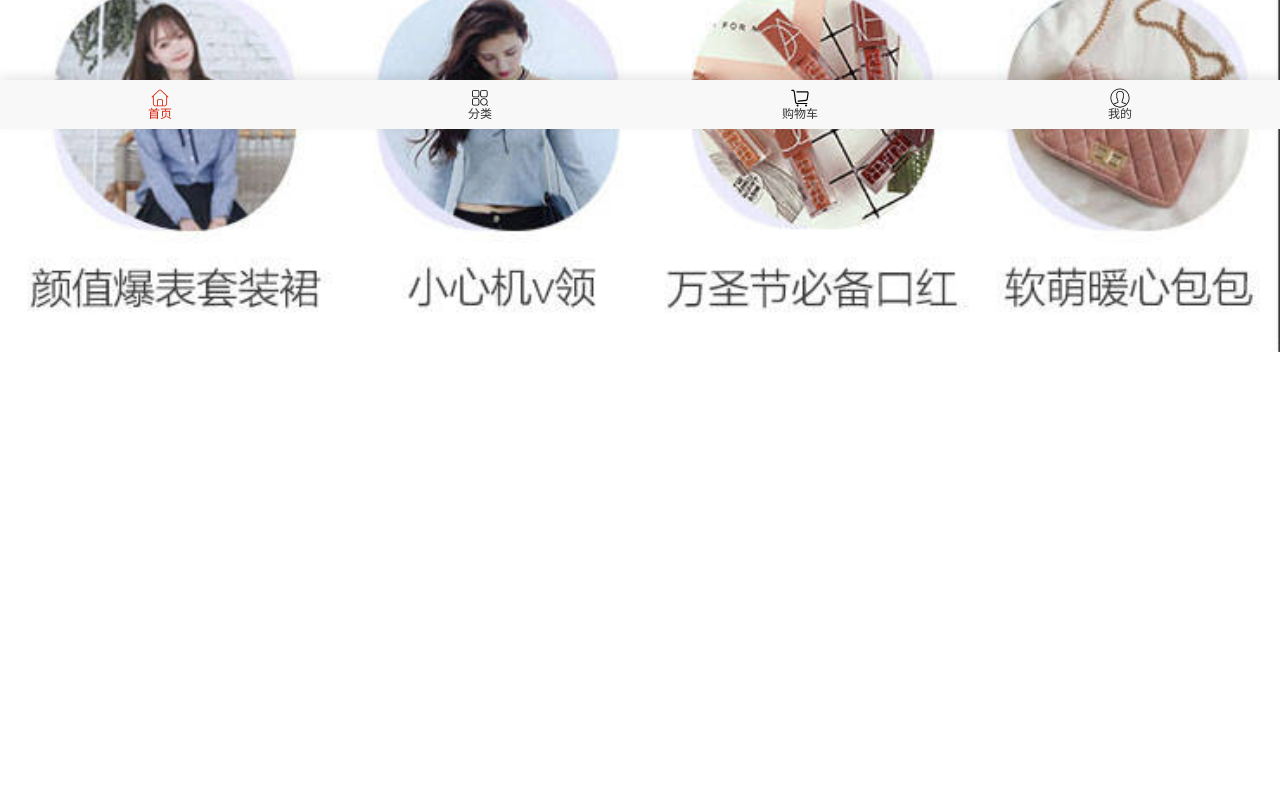
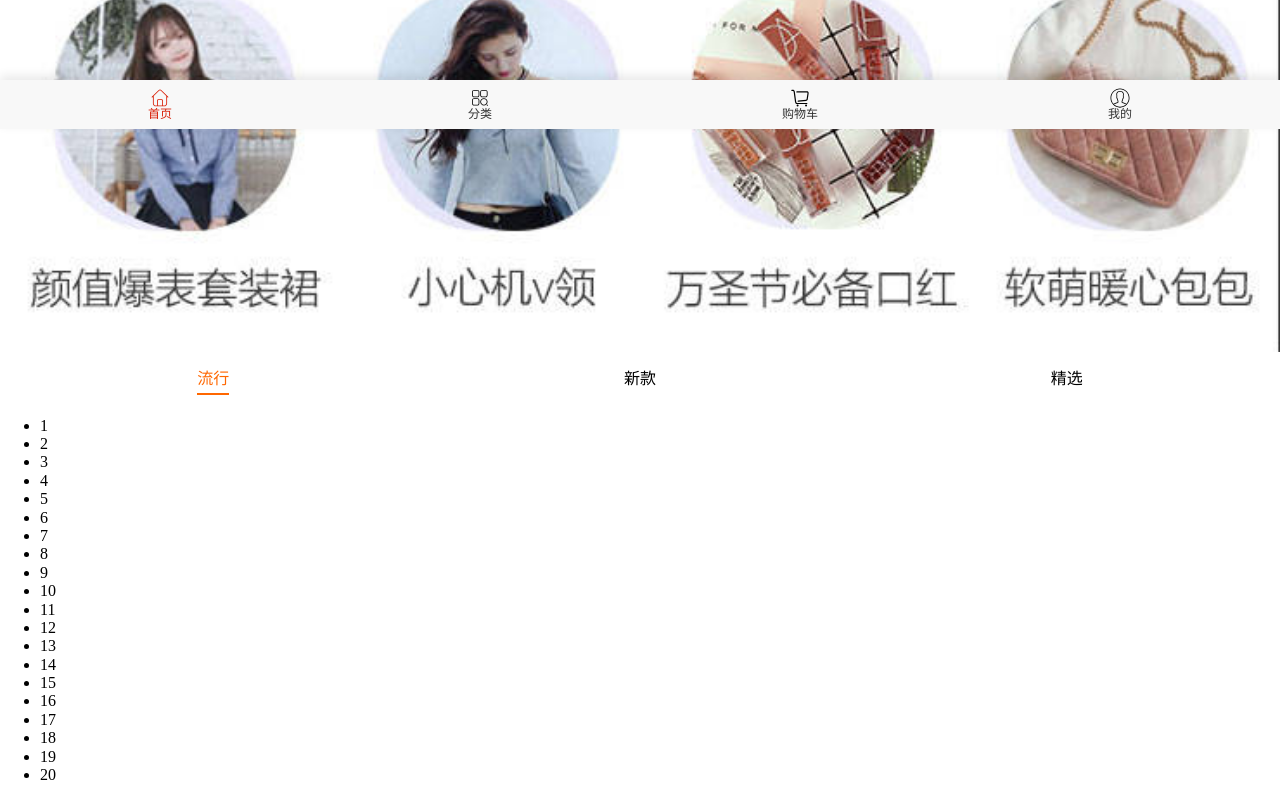
Before and after one commit to coderapg/yokel, a Vue app: page /home in a window 1280 px wide. Shown: the part 671-1471 px from the top of the page. Before the commit the page ends 1028 px from the top, so only its background shows below. Built offline with nearby package versions, Linux system fonts and the light colour scheme; no server answers.

Commit message:
封装首页选项卡模块

```diff
--- /dev/null
+++ b/src/components/content/Tabs/Tabs.vue
@@ -0,0 +1,58 @@
+<template>
+  <div class="tabs">
+    <div
+      class="tab-item"
+      v-for="(item, index) in controlList"
+      :key="index"
+      :class="currIndex === index ? 'active' : ''"
+      @click="handleTabItemClick(index)">
+      <span>{{ item }}</span>
+    </div>
+  </div>
+</template>
+
+<script>
+export default {
+  name: 'Tabs',
+  props: {
+    controlList: {
+      type: Array,
+      default () {
+        return []
+      },
+      require: true
+    }
+  },
+  data () {
+    return {
+      currIndex: 0
+    }
+  },
+  methods: {
+    handleTabItemClick (index) {
+      this.currIndex = index
+    }
+  }
+}
+</script>
+
+<style lang="less" scoped>
+  .tabs {
+    display: flex;
+    .tab-item {
+      flex: 1;
+      text-align: center;
+      line-height: 44px;
+      span {
+        padding-bottom: 6px;
+        border-bottom: 2px solid transparent;
+      }
+    }
+    .tab-item.active {
+      span {
+        color: #ff6700;
+        border-bottom-color: #ff6700;
+      }
+    }
+  }
+</style>
--- a/src/views/home/Home.vue
+++ b/src/views/home/Home.vue
@@ -6,6 +6,29 @@
     <home-swiper :bannerList="bannerList"/>
     <home-recommend :recommendList="recommendList"/>
     <home-popular />
+    <tabs :controlList="['流行', '新款', '精选']"/>
+    <ul>
+      <li>1</li>
+      <li>2</li>
+      <li>3</li>
+      <li>4</li>
+      <li>5</li>
+      <li>6</li>
+      <li>7</li>
+      <li>8</li>
+      <li>9</li>
+      <li>10</li>
+      <li>11</li>
+      <li>12</li>
+      <li>13</li>
+      <li>14</li>
+      <li>15</li>
+      <li>16</li>
+      <li>17</li>
+      <li>18</li>
+      <li>19</li>
+      <li>20</li>
+    </ul>
   </div>
 </template>
 
@@ -14,6 +37,7 @@ import NavBar from 'components/common/NavBar/NavBar'
 import HomeSwiper from './components/HomeSwiper'
 import HomeRecommend from './components/HomeRecommend'
 import HomePopular from './components/HomePopular'
+import Tabs from 'components/content/Tabs/Tabs'
 import { getHomeMultidata } from 'https/home'
 
 export default {
@@ -22,12 +46,27 @@ export default {
     NavBar,
     HomeSwiper,
     HomeRecommend,
-    HomePopular
+    HomePopular,
+    Tabs
   },
   data () {
     return {
       bannerList: [],
-      recommendList: []
+      recommendList: [],
+      controlList: [
+        {
+          id: 0,
+          text: '今年'
+        },
+        {
+          id: 1,
+          text: '明年'
+        },
+        {
+          id: 2,
+          text: '后年'
+        }
+      ]
     }
   },
   created () {
```
